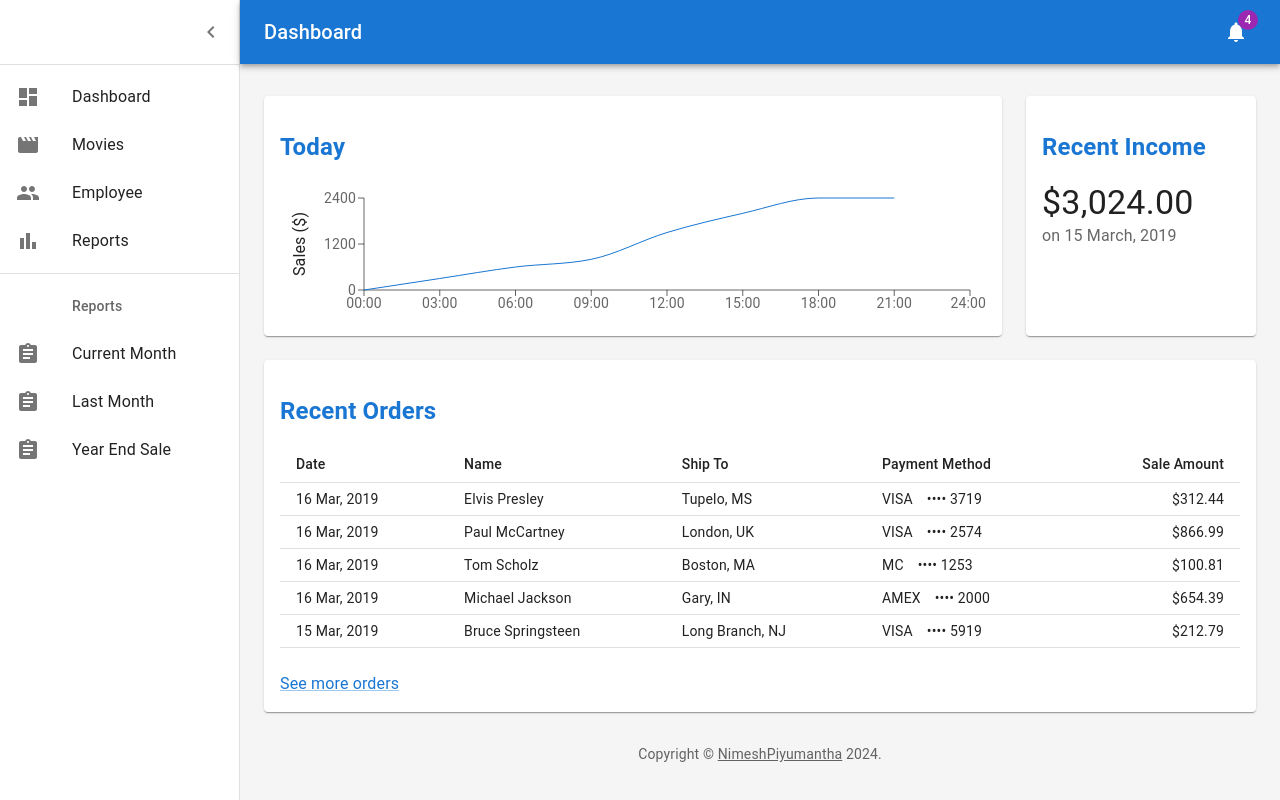
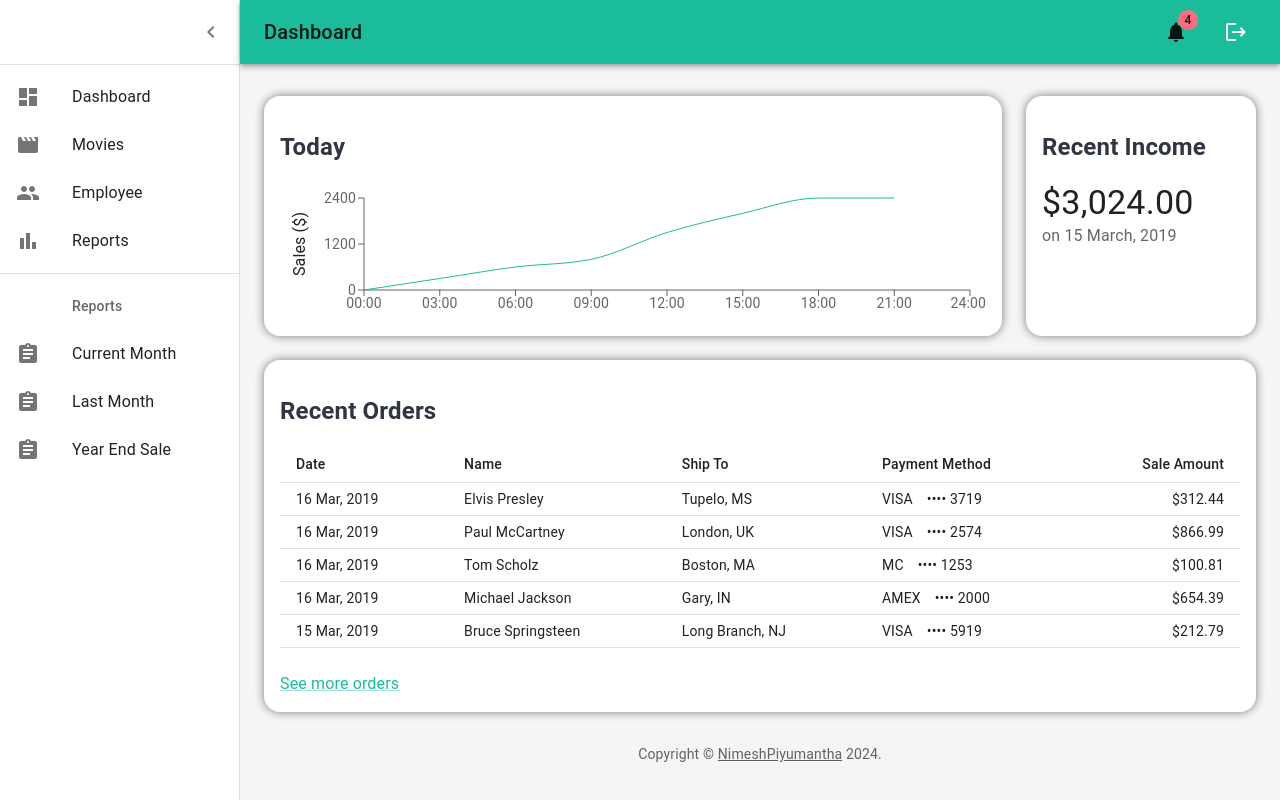
Before and after one commit to NimeshPiyumantha/Movie-Ticket-Pricing-System, a React (Create React App) app in the folder frontend/: page / in a window 1280 px wide. Built offline with nearby package versions, Linux system fonts and the light colour scheme.

Commit message:
Update project

```diff
--- a/frontend/src/components/EmployeeGrid/EmployeeGrid.tsx
+++ b/frontend/src/components/EmployeeGrid/EmployeeGrid.tsx
@@ -95,7 +95,7 @@ const EmployeeGrid = () => {
         sx={{
           backgroundColor: "#ecf0f1",
           borderRadius: "1em",
-          boxShadow: "0 0 10px rgba(0,0,0,0.5)",
+          boxShadow: "0 0 5px rgba(0,0,0,0.5)",
         }}
       >
         <Button
@@ -108,6 +108,11 @@ const EmployeeGrid = () => {
               textTransform: "none",
             },
             margin: "1em",
+            backgroundColor: "#2f3542",
+            borderRadius: "0.5em",
+            boxShadow: "0 0 5px rgba(0,0,0,0.5)",
+            color: "#ecf0f1",
+            fontWeight: "bold",
           }}
         >
           Add User
@@ -445,7 +450,7 @@ const EmployeeGrid = () => {
           sx={{
             margin: "1em",
             borderRadius: "1em",
-            boxShadow: "0 0 10px rgba(0,0,0,0.3)",
+            boxShadow: "0 0 8px rgba(0,0,0,0.3)",
           }}
           rows={userList.map((user) => ({
             ...user,
--- a/frontend/src/components/MovieGrid/MovieGrid.tsx
+++ b/frontend/src/components/MovieGrid/MovieGrid.tsx
@@ -76,7 +76,7 @@ const MovieGrid = () => {
         sx={{
           backgroundColor: "#ecf0f1",
           borderRadius: "1em",
-          boxShadow: "0 0 10px rgba(0,0,0,0.5)",
+          boxShadow: "0 0 5px rgba(0,0,0,0.5)",
         }}
       >
         <Button
@@ -89,6 +89,11 @@ const MovieGrid = () => {
               textTransform: "none",
             },
             margin: "1em",
+            backgroundColor: "#2f3542",
+            borderRadius: "0.5em",
+            boxShadow: "0 0 5px rgba(0,0,0,0.5)",
+            color: "#ecf0f1",
+            fontWeight: "bold",
           }}
         >
           Add Movie
@@ -302,7 +307,7 @@ const MovieGrid = () => {
           sx={{
             margin: "1em",
             borderRadius: "1em",
-            boxShadow: "0 0 10px rgba(0,0,0,0.3)",
+            boxShadow: "0 0 8px rgba(0,0,0,0.3)",
           }}
           rows={movieList.map((movie) => ({
             ...movie,
--- a/frontend/src/components/Navigation/Navigation.tsx
+++ b/frontend/src/components/Navigation/Navigation.tsx
@@ -3,13 +3,14 @@ import { Route, Routes } from "react-router-dom";
 import Home from "../../pages/Home/Home";
 import Movies from "../../pages/Movies/Movies";
 import Employee from "../../pages/Employee/Employee";
+import { DASHBOARD, EMPLOYEE, MOVIES } from "../../util/routesUtil";
 
 const Navigation = () => {
   return (
     <Routes>
-      <Route path="/" element={<Home />} />
-      <Route path="/movies" element={<Movies />} />
-      <Route path="/employee" element={<Employee />} />
+      <Route path={DASHBOARD} element={<Home />} />
+      <Route path={MOVIES} element={<Movies />} />
+      <Route path={EMPLOYEE} element={<Employee />} />
     </Routes>
   );
 };
--- a/frontend/src/components/Title/Title.tsx
+++ b/frontend/src/components/Title/Title.tsx
@@ -18,6 +18,7 @@ const Title = (props: TitleProps) => {
         marginBottom: "1rem",
         marginTop: "1rem",
         fontFamily: "Roboto",
+        color: "#2f3542",
       }}
     >
       {props.children}
--- a/frontend/src/pages/Dashboard/Dashboard.tsx
+++ b/frontend/src/pages/Dashboard/Dashboard.tsx
@@ -15,6 +15,8 @@ import ChevronLeftIcon from "@mui/icons-material/ChevronLeft";
 import NotificationsIcon from "@mui/icons-material/Notifications";
 import { mainListItems, secondaryListItems } from "./ListItems/ListItems";
 import Navigation from "../../components/Navigation/Navigation";
+import LogoutIcon from "@mui/icons-material/Logout";
+import { NavLink } from "react-router-dom";
 
 const drawerWidth: number = 240;
 
@@ -67,7 +69,17 @@ const Drawer = styled(MuiDrawer, {
 }));
 
 // TODO remove, this demo shouldn't need to reset the theme.
-const defaultTheme = createTheme();
+const defaultTheme = createTheme({
+  palette: {
+    mode: "light",
+    primary: {
+      main: "#1abc9c",
+    },
+    secondary: {
+      main: "#ff6b81",
+    },
+  },
+});
 
 const Dashboard = () => {
   const [open, setOpen] = React.useState(true);
@@ -111,6 +123,21 @@ const Dashboard = () => {
                 <NotificationsIcon />
               </Badge>
             </IconButton>
+            <IconButton
+              color="inherit"
+              sx={{
+                marginLeft: "20px",
+              }}
+            >
+              <LogoutIcon
+                sx={{
+                  color: (theme) =>
+                    theme.palette.mode === "light"
+                      ? theme.palette.grey[100]
+                      : theme.palette.grey[900],
+                }}
+              />
+            </IconButton>
           </Toolbar>
         </AppBar>
         <Drawer variant="permanent" open={open}>
--- a/frontend/src/pages/Home/Home.tsx
+++ b/frontend/src/pages/Home/Home.tsx
@@ -18,6 +18,8 @@ const Home = () => {
               display: "flex",
               flexDirection: "column",
               height: 240,
+              borderRadius: "1em",
+              boxShadow: "0 0 10px rgba(0,0,0,0.5)",
             }}
           >
             <Chart />
@@ -31,6 +33,8 @@ const Home = () => {
               display: "flex",
               flexDirection: "column",
               height: 240,
+              borderRadius: "1em",
+              boxShadow: "0 0 10px rgba(0,0,0,0.5)",
             }}
           >
             <Deposits />
@@ -38,7 +42,15 @@ const Home = () => {
         </Grid>
         {/* Recent Orders */}
         <Grid item xs={12}>
-          <Paper sx={{ p: 2, display: "flex", flexDirection: "column" }}>
+          <Paper
+            sx={{
+              p: 2,
+              display: "flex",
+              flexDirection: "column",
+              borderRadius: "1em",
+              boxShadow: "0 0 10px rgba(0,0,0,0.5)",
+            }}
+          >
             <Orders />
           </Paper>
         </Grid>
```
Also changed, not shown: frontend/src/util/routesUtil.ts (line endings or trailing spaces).
